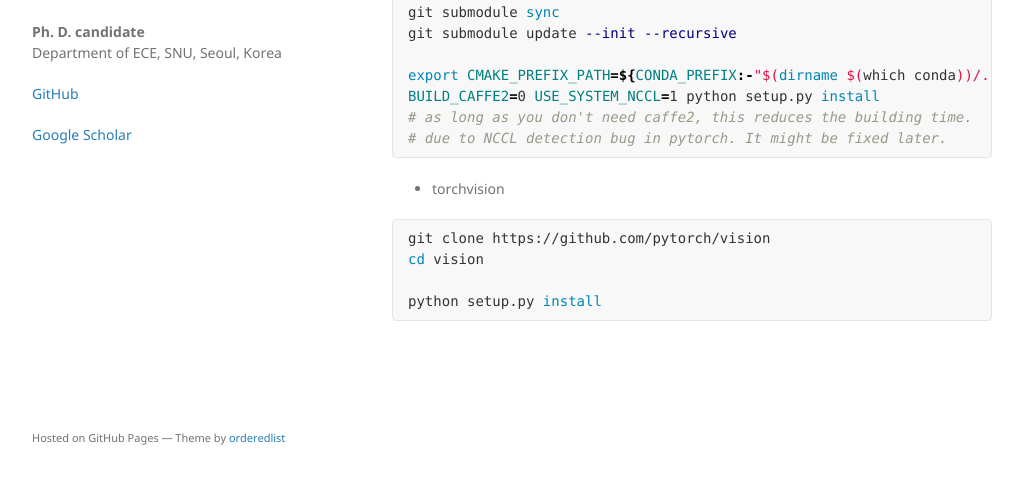
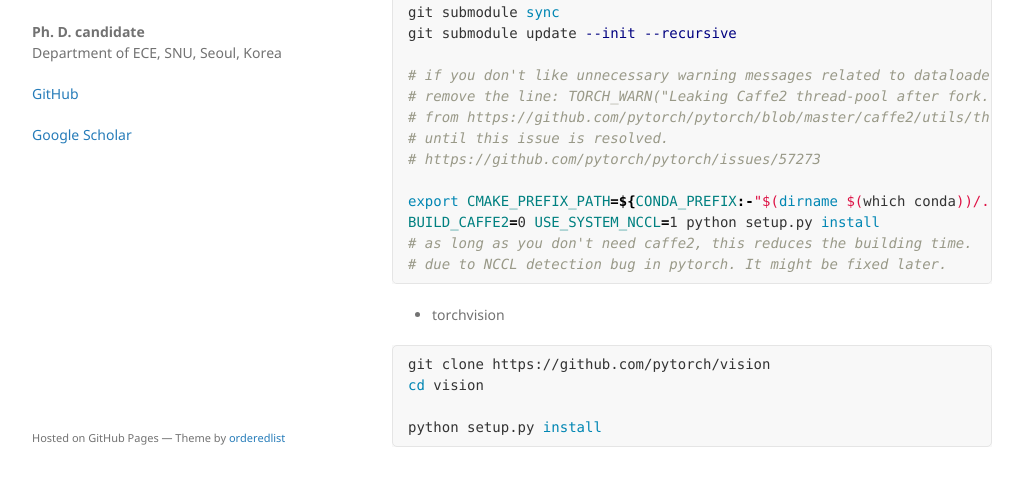
Before and after one commit to SeungjunNah/seungjunnah.github.io, a Jekyll site: the page built from posts/build_pytorch.md, in a window 1280 px wide and 900 px high, scrolled down 1421 px, cut to the strip 383-869 px from the top of the window. Shown: the whole strip, without its empty margins (128-1151 px from the left). Built offline with Jekyll 4.4.1, drawn with Linux system fonts in a browser that asks for light colours; our own code applies the rules of GitHub Pages for plain Markdown files.

Commit message:
optional warning removal

```diff
--- a/posts/build_pytorch.md
+++ b/posts/build_pytorch.md
@@ -91,6 +91,12 @@ cd pytorch
 git submodule sync
 git submodule update --init --recursive
 
+# if you don't like unnecessary warning messages related to dataloader when running experiments,
+# remove the line: TORCH_WARN("Leaking Caffe2 thread-pool after fork.");
+# from https://github.com/pytorch/pytorch/blob/master/caffe2/utils/threadpool/pthreadpool-cpp.cc
+# until this issue is resolved.
+# https://github.com/pytorch/pytorch/issues/57273
+
 export CMAKE_PREFIX_PATH=${CONDA_PREFIX:-"$(dirname $(which conda))/../"}
 BUILD_CAFFE2=0 USE_SYSTEM_NCCL=1 python setup.py install
 # as long as you don't need caffe2, this reduces the building time.
```
